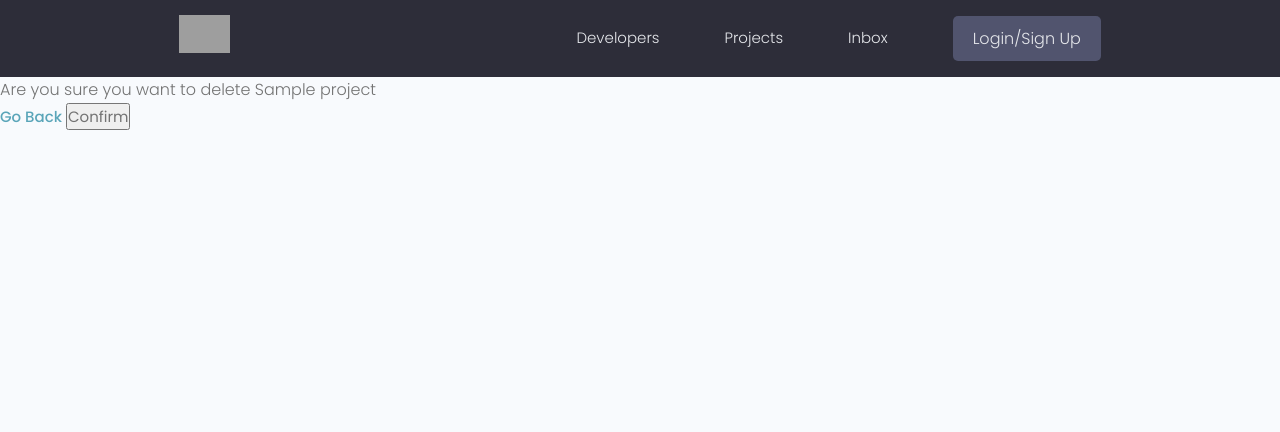
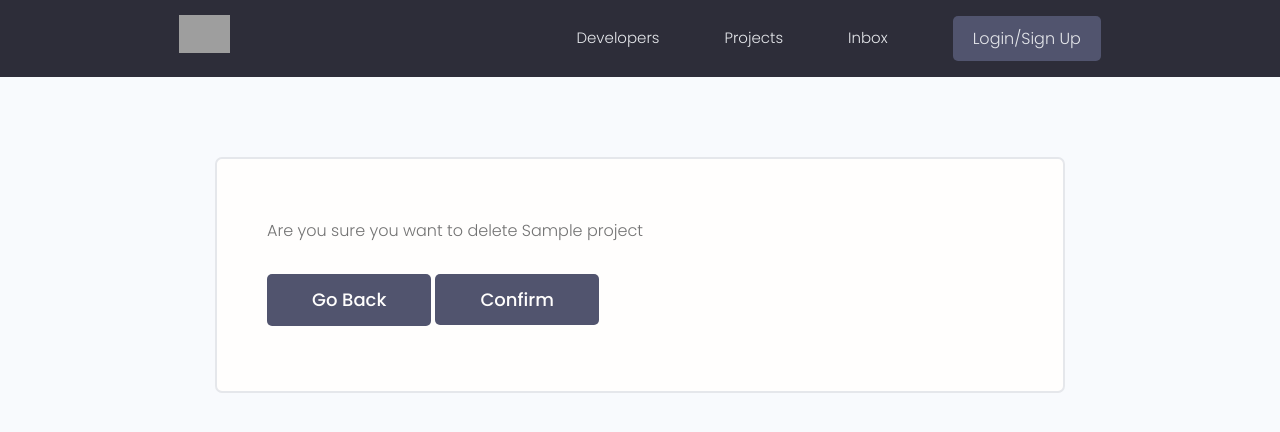
Before and after one commit to pydeveloperashish/DevSearch-Project-Django, a Django app: template projects/templates/projects/delete_template.html in a window 1280 px wide. Shown: the top 432 px of the page. Run offline with Django 4.2, Linux system fonts and the light colour scheme; the template is opened without the code that fills it: values that come from a table or form of the project are taken from there, others are empty; tables that the repository leaves empty hold one stand-in row (values such as "Sample post"); parts of the project's set-up code (start-up, migrations or seed data) failed here and were passed over; some libraries are stand-ins or nearby versions; grey boxes are pictures that could not be loaded.

Commit message:
dynamic url added for delete template

```diff
--- a/projects/templates/projects/delete_template.html
+++ b/projects/templates/projects/delete_template.html
@@ -1,15 +1,20 @@
 {% extends 'main.html' %}
 {% block content %}
 
-<form action="" method="POST">
-    {% csrf_token %}
-    <p>Are you sure you want to delete {{object}}</p>
-    <a href="{% url 'projects' %}">
 
-            Go Back
-
-    </a>
-    <input type="submit" value="Confirm">
-</form>
+ <!-- Main Section -->
+ <main class="formPage my-xl">
+    <div class="content-box">
+        <div class="formWrapper">
+            <br>
+            <form class="form" action="" method="POST">
+                {% csrf_token %}
+                <p>Are you sure you want to delete {{object}}</p>
+                <a class="btn btn--sub btn--lg  my-md" href="{{request.GET.next}}">Go Back</a>
+                <input class="btn btn--sub btn--lg  my-md" type="Submit" value="Confirm" />
+            </form>
+        </div>
+    </div>
+</main>
 
 {% endblock %}
--- a/projects/views.py
+++ b/projects/views.py
@@ -37,7 +37,7 @@ def createProject(request):
             project = form.save(commit = False)
             project.owner = profile
             project.save()
-            return redirect('projects')
+            return redirect('account')
 
     context = {"form": form}
     return render(request, 'projects/project_form.html', context)
@@ -53,7 +53,7 @@ def updateProject(request, pk):
         form = ProjectForm(request.POST, request.FILES, instance = project)
         if form.is_valid():
             form.save()
-            return redirect('projects')
+            return redirect('account')
 
     context = {"form": form}
     return render(request, 'projects/project_form.html', context)
--- a/users/templates/users/account.html
+++ b/users/templates/users/account.html
@@ -58,7 +58,7 @@
               </td>
               <td class="settings__tableActions">
                 <a class="tag tag--pill tag--main settings__btn" href="{% url 'update-skill' skill.id %}"><i class="im im-edit"></i> Edit</a>
-                <a class="tag tag--pill tag--main settings__btn" href="{% url 'delete-skill' skill.id %}"><i class="im im-x-mark-circle-o"></i>Delete</a>
+                <a class="tag tag--pill tag--main settings__btn" href="{% url 'delete-skill' skill.id %}?next=/account"><i class="im im-x-mark-circle-o"></i>Delete</a>
               </td>
             </tr>
             {% endfor %}
@@ -84,7 +84,7 @@
               </td>
               <td class="settings__tableActions">
                 <a class="tag tag--pill tag--main settings__btn" href="{% url 'update-project' project.id %}"><i class="im im-edit"></i> Edit</a>
-                <a class="tag tag--pill tag--main settings__btn" href="{% url 'delete-project' project.id %}"><i class="im im-x-mark-circle-o"></i>Delete</a>
+                <a class="tag tag--pill tag--main settings__btn" href="{% url 'delete-project' project.id %}?next=/account"><i class="im im-x-mark-circle-o"></i>Delete</a>
               </td>
             </tr>
             {% endfor %}
--- a/users/templates/users/delete_template.html
+++ b/users/templates/users/delete_template.html
@@ -9,7 +9,7 @@
             <form class="form" action="" method="POST">
                 {% csrf_token %}
                 <p>Are you sure you want to delete {{object}}</p>
-                <a class="btn btn--sub btn--lg  my-md" href="{% url 'projects' %}">Go Back</a>
+                <a class="btn btn--sub btn--lg  my-md" href="{{request.GET.next}}">Go Back</a>
                 <input class="btn btn--sub btn--lg  my-md" type="Submit" value="Confirm" />
             </form>
         </div>
```
